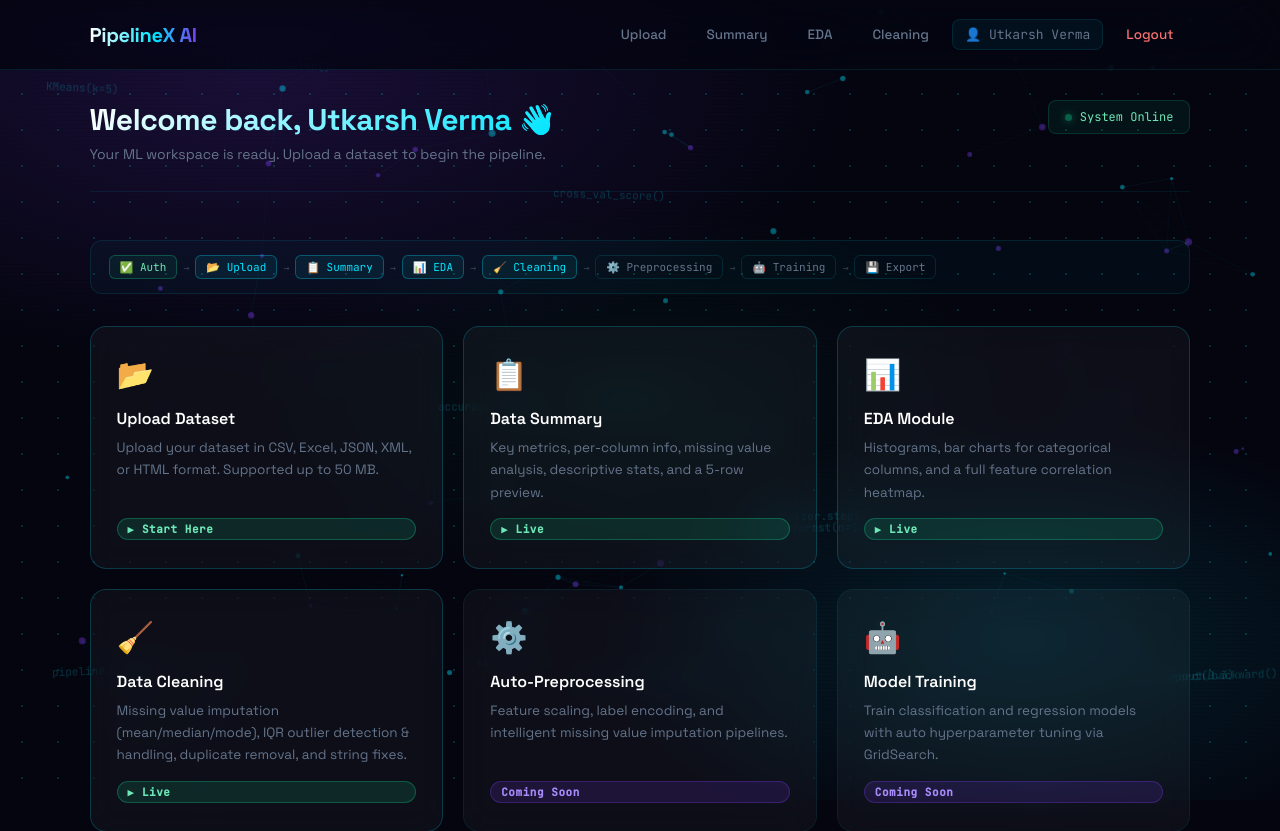
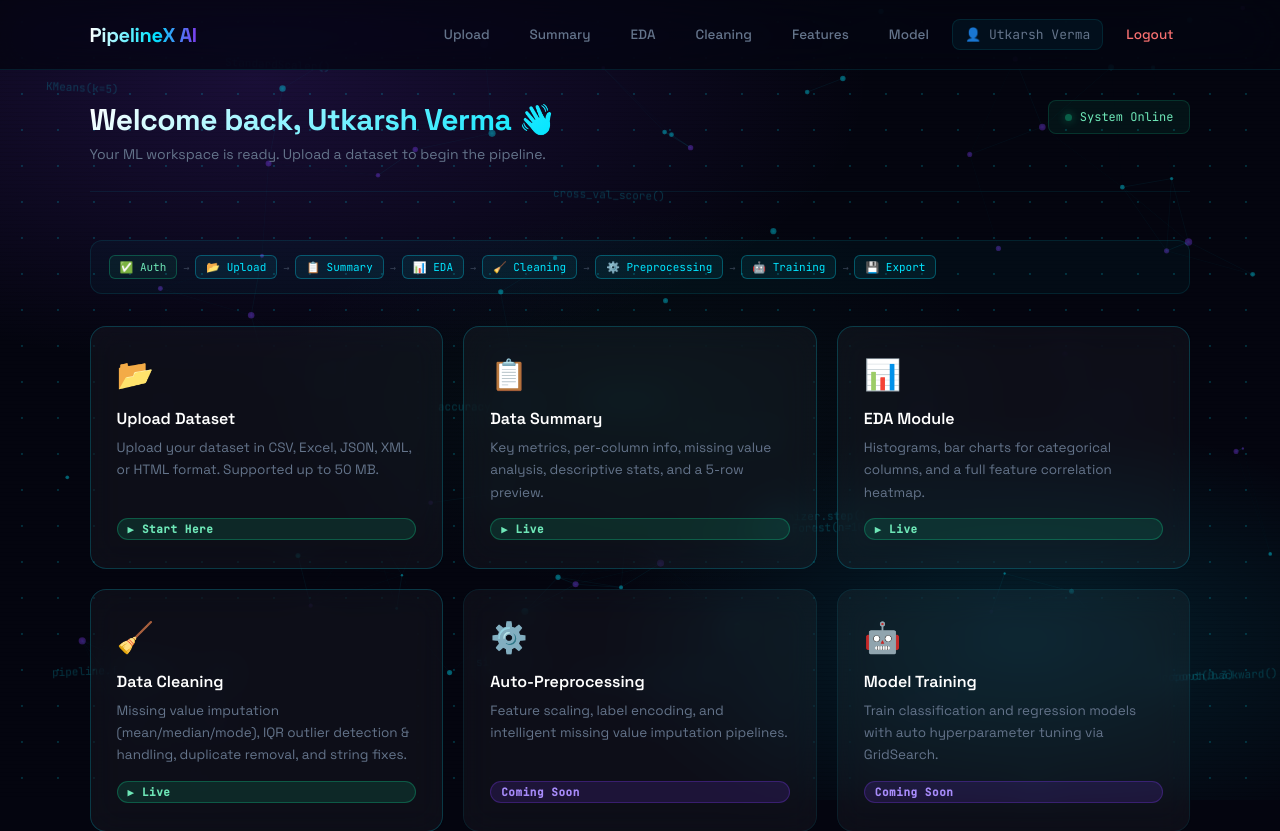
Before and after one commit to utkarsh0928/PipelineX_AI, a Flask app: page /dashboard in a window 1280 px wide. Shown: the top 831 px of the page. Run offline with Flask 3, Linux system fonts and the light colour scheme; a user stored in the database is signed in.

Commit message:
feat: activate feature engineering, training and export cards on dashboard

```diff
--- a/templates/dashboard.html
+++ b/templates/dashboard.html
@@ -107,6 +107,8 @@
         <a href="{{ url_for('summary') }}">Summary</a>
         <a href="{{ url_for('eda') }}">EDA</a>
         <a href="{{ url_for('cleaning') }}">Cleaning</a>
+        <a href="{{ url_for('feature_engineering') }}">Features</a>
+        <a href="{{ url_for('model') }}">Model</a>
         <span class="nav-user">👤 {{ name }}</span>
         <a href="{{ url_for('logout') }}" class="logout-link">Logout</a>
       </div>
@@ -138,22 +140,23 @@
         <span class="arrow">→</span>
         <span class="step ready">🧹 Cleaning</span>
         <span class="arrow">→</span>
-            <span class="step">⚙️ Preprocessing</span>
+        <span class="step ready">⚙️ Preprocessing</span>
         <span class="arrow">→</span>
-            <span class="step">🤖 Training</span>
+        <span class="step ready">🤖 Training</span>
         <span class="arrow">→</span>
-            <span class="step">💾 Export</span>
+        <span class="step ready">💾 Export</span>
       </div>
 
-
       <div class="module-grid">
-
         <!-- MODULE 2 & 3 — ACTIVE -->
         <div class="module-card active">
           <a href="{{ url_for('upload') }}">
             <span class="icon">📂</span>
             <h3>Upload Dataset</h3>
-                    <p>Upload your dataset in CSV, Excel, JSON, XML, or HTML format. Supported up to 50 MB.</p>
+            <p>
+              Upload your dataset in CSV, Excel, JSON, XML, or HTML format.
+              Supported up to 50 MB.
+            </p>
             <span class="badge">▶ Start Here</span>
           </a>
         </div>
```
Lines whose indentation alone changed are shown as unchanged.
